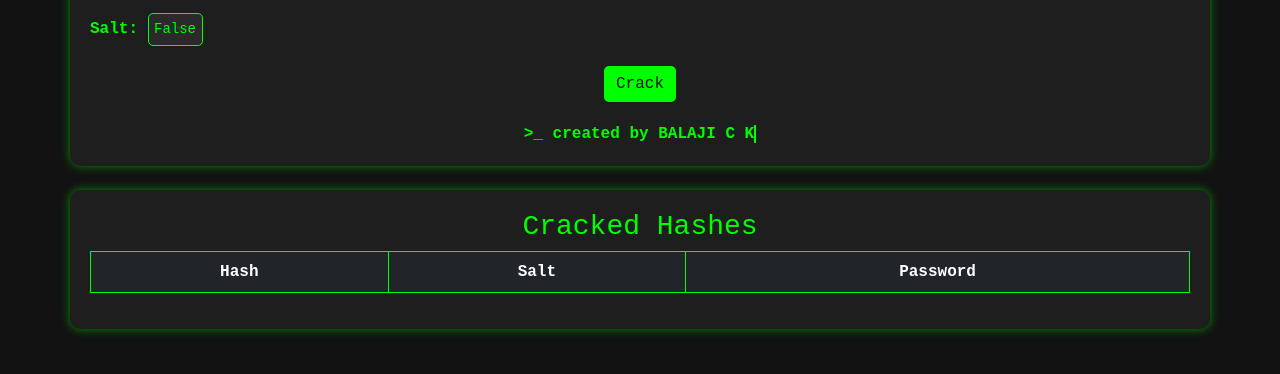
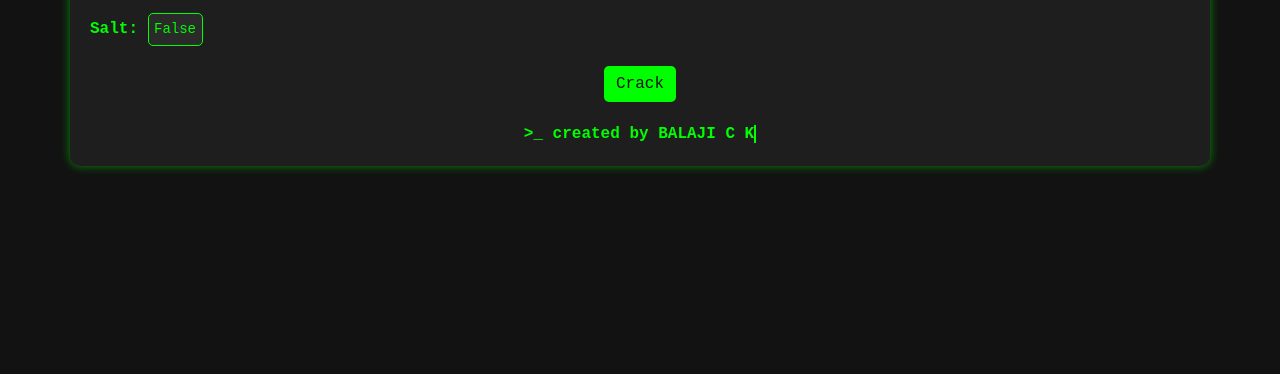
Before and after one commit to Balaji-spyder/Sha-1-Password-Cracker, a website: page index.html in a window 1280 px wide. Shown: the part 160-534 px from the top of the page. Drawn offline with nearby package versions, Linux system fonts and the light colour scheme.

Commit message:
Update index.html

```diff
--- a/index.html
+++ b/index.html
@@ -38,24 +38,24 @@
         <div class="result" id="result"></div>
         <span class="typing" id="typing-effect"></span>
     </div>
-    <!-- Table Section -->
-    <div class="container mt-4">
-        <h3 class="text-center">Cracked Hashes</h3>
+     <!-- Table Section -->
+<div class="container mt-4" id="tableContainer" style="display: none;">
+    <h3 class="text-center text-success mb-3">Cracked Hashes</h3>
     <div class="table-responsive">
-        <table class="table table-dark table-striped" id="hashTable">
+        <table class="table table-dark table-striped table-hover" id="hashTable">
             <thead>
                 <tr>
                     <th scope="col">Hash</th>
                     <th scope="col">Salt</th>
-                    <th scope="col">Password</th>
+                    <th scope="col">Result</th>
                 </tr>
             </thead>
             <tbody>
                 <!-- Rows will be dynamically added here -->
             </tbody>
         </table>
-     </div>
     </div>
+</div>
     <!-- Bootstrap JS -->
     <script src="https://cdn.jsdelivr.net/npm/bootstrap@5.3.0-alpha1/dist/js/bootstrap.bundle.min.js"></script>
 
```
